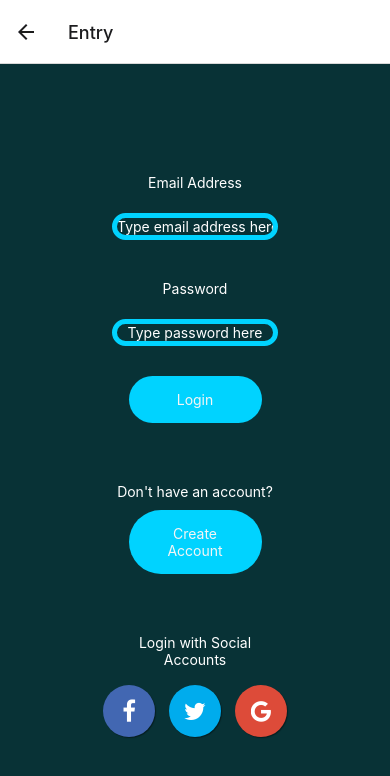
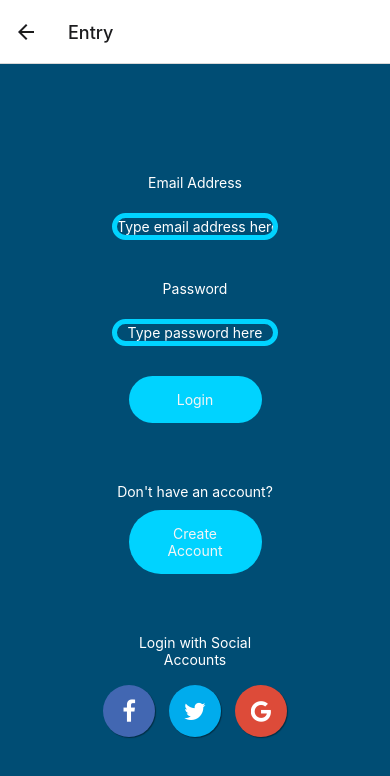
Before and after one commit to jedi24garcia/Fitness-App, a React Native app: screen /Entry in a window 390 px wide. Shown: the top 776 px of the page. Built offline with nearby package versions, Linux system fonts and the light colour scheme; what expo-sqlite would draw is missing.

Commit message:
modified all pages

```diff
--- a/App.js
+++ b/App.js
@@ -6,6 +6,7 @@ import EntryPage from './pages/LoginPage';
 import SignUpPage from './pages/SignUp';
 import WeekDays from './pages/Week';
 import BodyTarget from './pages/TargetPage';
+import TrainBody from './pages/TrainingPage';
 
 const Stack = createNativeStackNavigator()
 
@@ -18,6 +19,7 @@ const App = () => {
         <Stack.Screen name="Sign" component={SignUpPage} />
         <Stack.Screen name="Week" component={WeekDays} />
         <Stack.Screen name="Target" component={BodyTarget} />
+        <Stack.Screen name="Train" component={TrainBody} />
       </Stack.Navigator>
     </NavigationContainer>
   );
--- a/pages/LoginPage.js
+++ b/pages/LoginPage.js
@@ -57,7 +57,7 @@ export default EntryPage;
 const styles = StyleSheet.create ({
     container: {
         flex: 1,
-        backgroundColor: '#083236',
+        backgroundColor: '#004D74',
     },
     content: {
         flex: 1,
--- a/pages/OpeningPage.js
+++ b/pages/OpeningPage.js
@@ -63,7 +63,7 @@ export default OpenPage;
 const styles = StyleSheet.create ({
     container: {
         flex: 1,
-        backgroundColor: '#083236',
+        backgroundColor: '#004D74',
     },
     page: {
         justifyContent: 'center',
--- a/pages/SignUp.js
+++ b/pages/SignUp.js
@@ -81,7 +81,7 @@ export default SignUpPage;
 const styles = StyleSheet.create ({
     container: {
         flex: 1,
-        backgroundColor: '#083236',
+        backgroundColor: '#004D74',
         padding: 20,
         justifyContent: 'center',
     },
--- a/pages/TargetPage.js
+++ b/pages/TargetPage.js
@@ -1,13 +1,13 @@
 import React from 'react';
 import { StyleSheet, View, Text, Image, TouchableOpacity, Alert } from 'react-native';
 
-const BodyTarget = () => {
+const BodyTarget = ({ navigation }) => {
     return (
         <View style={styles.container}>
             <Text style={styles.introText}>HIT YOUR DESIRED TARGET AREA</Text>
             <View style={styles.viewImage}>
                 <Image style={styles.targetImage} source={require('../images/bodytransformed.webp')} />
-                <TouchableOpacity style={styles.armButton} onPress={() => Alert.alert('Hello')}>
+                <TouchableOpacity style={styles.armButton} onPress={() => navigation.navigate('Train')}>
                     <Text style={styles.authenticate}>Arms</Text>
                 </TouchableOpacity>
                 <TouchableOpacity style={styles.chestButton} onPress={() => Alert.alert('Hello')}>
@@ -29,7 +29,7 @@ export default BodyTarget;
 const styles = StyleSheet.create ({
     container: {
         flex: 1,
-        backgroundColor: '#083236',
+        backgroundColor: '#004D74',
         padding: 20,
     },
     introText: {
--- /dev/null
+++ b/pages/TrainingPage.js
@@ -0,0 +1,36 @@
+import React from 'react';
+import { StyleSheet, View, Text, Image } from 'react-native';
+
+const TrainBody = () => {
+    return (
+        <View style={styles.container}>
+            <Text style={styles.introText}>TRAIN EFFECTIVELY EVERYWHERE</Text>
+            <View style={styles.viewImage}>
+                <Image style={styles.targetImage} source={require('../images/bodytransformed.webp')} />
+            </View>
+        </View>
+    );
+};
+
+export default TrainBody;
+
+const styles = StyleSheet.create ({
+    container: {
+        flex: 1,
+        backgroundColor: '#004D74',
+        padding: 20,
+    },
+    introText: {
+        marginBottom: 20,
+        fontSize: 30,
+        fontStyle: "italic",
+        fontWeight: "900",
+        font: "@font/raleway_blackitalic",
+        textAlign: 'center',
+        color: 'white',
+    },
+    viewImage: {
+        justifyContent: 'center',
+        alignItems: 'center',
+    },
+})
--- a/pages/Week.js
+++ b/pages/Week.js
@@ -42,7 +42,7 @@ export default WeekDays;
 const styles = StyleSheet.create({
     container: {
         flex: 1,
-        backgroundColor: '#083236',
+        backgroundColor: '#004D74',
         padding: 20,
         justifyContent: 'center',
     },
```
